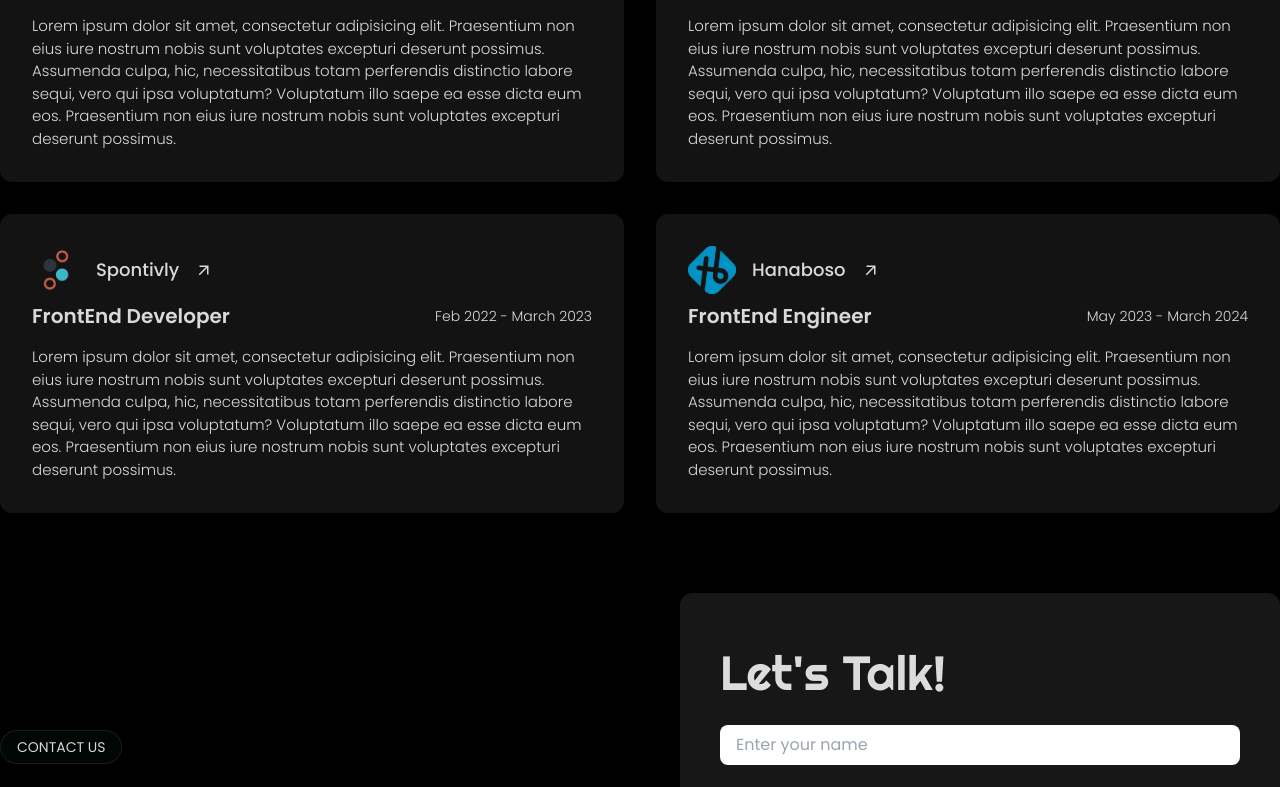
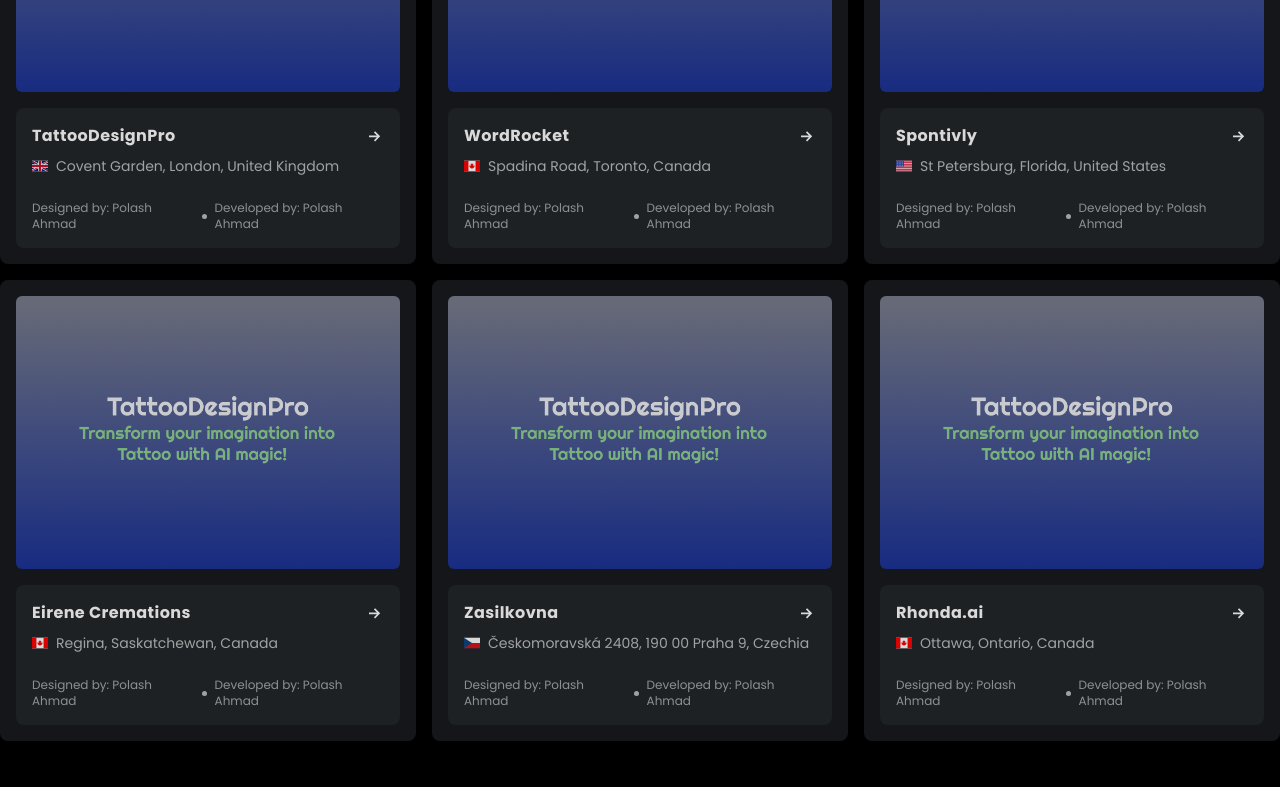
Before and after one commit to Polashahmad01/front-end-portfolio-app, a Next.js app: page / in a window 1280 px wide. Shown: the part 1093-1880 px from the top of the page. Built offline with nearby package versions, Linux system fonts and the light colour scheme.

Commit message:
Update recent work page projects display.- Remove excess projects and update project details

```diff
--- a/src/app/page.jsx
+++ b/src/app/page.jsx
@@ -13,8 +13,8 @@
       <NavigationController />
       <IntroPage />
       {/* <WhatIDoPage />
-      <ToolsIUsePage />
-      <MyRecentWorkPage /> */}
+      <ToolsIUsePage /> */}
+      <MyRecentWorkPage />
       <MyExperiencePage />
       <ContactPage />
       <AppFooter />
--- a/src/components/MyRecentWorkPage.jsx
+++ b/src/components/MyRecentWorkPage.jsx
@@ -9,10 +9,9 @@
 export default function MyRecentWorkPage() {
   return (
     <section className="container mx-auto">
-      <h3 className={`mb-12 leading-[61px] text-5xl text-center ${righteous.className}`}>My Recent Projects</h3>
-
-      <div className="grid grid-cols-1 sm:grid-cols-3 gap-4">
-
+      <div className="px-4 xl:px-0">
+        <h3 className={`${righteous.className} text-3xl lg:text-5xl lg:text-center mb-12`}>My Recent Projects</h3>
+        <div className="grid grid-cols-1 lg:grid-cols-3 gap-4">
           <div className="bg-[#191B1F] p-4 rounded-lg inline-block opacity-85">
             <div className="mb-4">
               <Image
@@ -24,7 +23,7 @@
             <div className="bg-[#24272A] rounded-lg p-4">
               <div className="mb-6">
                 <div className="flex items-center justify-between mb-2">
-                <h6 className="font-bold tracking-widest">TattooDesignPro</h6>
+                  <h6 className="font-bold tracking-wide">TattooDesignPro</h6>
                   <GrFormNextLink size="20px" />
                 </div>
                 <div className="flex gap-2">
@@ -39,7 +38,6 @@
               </div>
             </div>
           </div>
-
           <div className="bg-[#191B1F] p-4 rounded-lg inline-block opacity-85">
             <div className="mb-4">
               <Image
@@ -51,7 +49,7 @@
             <div className="bg-[#24272A] rounded-lg p-4">
               <div className="mb-6">
                 <div className="flex items-center justify-between mb-2">
-                <h6 className="font-bold tracking-widest">WordRocket</h6>
+                  <h6 className="font-bold tracking-wide">WordRocket</h6>
                   <GrFormNextLink size="20px" />
                 </div>
                 <div className="flex gap-2">
@@ -66,7 +64,6 @@
               </div>
             </div>
           </div>
-
           <div className="bg-[#191B1F] p-4 rounded-lg inline-block opacity-85">
             <div className="mb-4">
               <Image
@@ -78,7 +75,7 @@
             <div className="bg-[#24272A] rounded-lg p-4">
               <div className="mb-6">
                 <div className="flex items-center justify-between mb-2">
-                <h6 className="font-bold tracking-widest">Spontivly</h6>
+                  <h6 className="font-bold tracking-wide">Spontivly</h6>
                   <GrFormNextLink size="20px" />
                 </div>
                 <div className="flex gap-2">
@@ -93,7 +90,6 @@
               </div>
             </div>
           </div>
-
           <div className="bg-[#191B1F] p-4 rounded-lg inline-block opacity-85">
             <div className="mb-4">
               <Image
@@ -105,7 +101,7 @@
             <div className="bg-[#24272A] rounded-lg p-4">
               <div className="mb-6">
                 <div className="flex items-center justify-between mb-2">
-                <h6 className="font-bold tracking-widest">Eirene Cremations</h6>
+                  <h6 className="font-bold tracking-wide">Eirene Cremations</h6>
                   <GrFormNextLink size="20px" />
                 </div>
                 <div className="flex gap-2">
@@ -120,7 +116,6 @@
               </div>
             </div>
           </div>
-
           <div className="bg-[#191B1F] p-4 rounded-lg inline-block opacity-85">
             <div className="mb-4">
               <Image
@@ -132,7 +127,7 @@
             <div className="bg-[#24272A] rounded-lg p-4">
               <div className="mb-6">
                 <div className="flex items-center justify-between mb-2">
-                <h6 className="font-bold tracking-widest">Zasilkovna</h6>
+                  <h6 className="font-bold tracking-wide">Zasilkovna</h6>
                   <GrFormNextLink size="20px" />
                 </div>
                 <div className="flex gap-2">
@@ -147,7 +142,6 @@
               </div>
             </div>
           </div>
-
           <div className="bg-[#191B1F] p-4 rounded-lg inline-block opacity-85">
             <div className="mb-4">
               <Image
@@ -159,7 +153,7 @@
             <div className="bg-[#24272A] rounded-lg p-4">
               <div className="mb-6">
                 <div className="flex items-center justify-between mb-2">
-                <h6 className="font-bold tracking-widest">Rhonda.ai</h6>
+                  <h6 className="font-bold tracking-wide">Rhonda.ai</h6>
                   <GrFormNextLink size="20px" />
                 </div>
                 <div className="flex gap-2">
@@ -174,7 +168,7 @@
               </div>
             </div>
           </div>
-
+        </div>
       </div>
     </section>
   );
```
Lines whose indentation alone changed are shown as unchanged.
